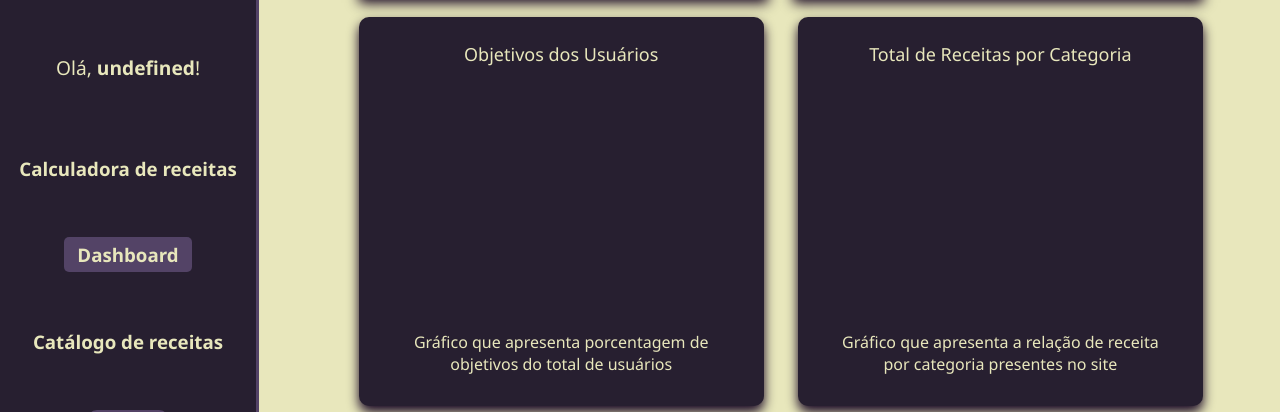
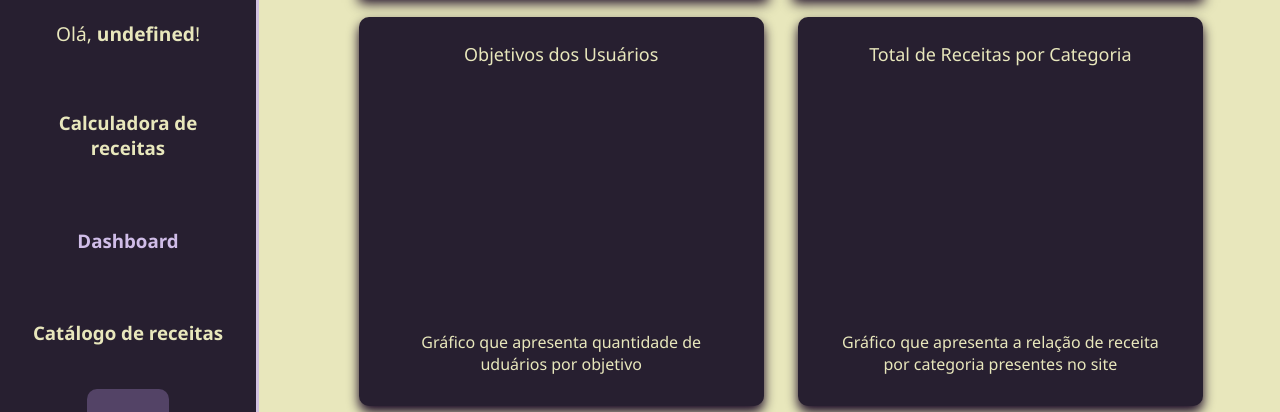
Before and after one commit to AshleyMS08/fermentando-afeto, a website: page public/dashboard/dashboard.html in a window 1280 px wide. Shown: the part 208-620 px from the top of the page. Drawn offline with nearby package versions, Linux system fonts and the light colour scheme; no server answers.

Commit message:
Adicionando BD na VM e alterando css da dashboard

```diff
--- a/public/css/dashboards.css
+++ b/public/css/dashboards.css
@@ -459,8 +459,8 @@ canvas {
   flex-direction: column;
   justify-content: space-evenly;
   align-items: center;
-  border-right: 3px solid #534366;
-  background-color: #271f30;
+  border-right: 3px solid #d1c1e0;
+  background-color: rgba(39, 31, 48, 1);
 }
 
 .dash-right {
@@ -496,14 +496,22 @@ canvas {
 }
 
 .btn-nav {
-  width: 40%;
-  color: #e8e7bc;
-  background-color: #534366;
+  width: 75%;
+  color: #d0bde8;
+  background-color: none;
   border-radius: 5px;
   text-align: center;
   padding: 2% 5%;
+  transition: transform 0.3s ease;
 }
 
+.btn-nav:hover {
+  color: #e8e7bc;
+  transform: scale(1.08);
+  cursor: pointer;
+}
+
+/*
 .btn-nav-#e8e7bc {
   width: 40%;
   background-color: #e8e7bc;
@@ -524,6 +532,8 @@ canvas {
   margin: 0;
   padding: 0;
 }
+*/
+
 
 .btn-logout {
   margin: 0;
--- a/public/dashboard/dashboard.html
+++ b/public/dashboard/dashboard.html
@@ -38,7 +38,7 @@
                 <h3>Olá, <span id="b_usuario">usuário</span>!</h3>
             </div>
 
-            <div class="btn-nav-white">
+            <div class="btn-nav">
                 <a href="./cards.html">
                     <h3>Calculadora de receitas</h3>
                 </a>
@@ -50,7 +50,7 @@
 
             </div>
 
-            <div class="btn-nav-white">
+            <div class="btn-nav">
                 <a href="./mural.html">
                     <h3>Catálogo de receitas</h3>
                 </a>
@@ -84,7 +84,7 @@
                     <div class="graph">
                         <canvas id="chartObjetivos"></canvas>
                     </div>
-                    <p class="desc-grafico">Gráfico que apresenta porcentagem de objetivos do total de usuários</p>
+                    <p class="desc-grafico">Gráfico que apresenta quantidade de uduários por objetivo</p>
                 </div>
 
                 <div class="box-grafico">
```
Also changed, not shown: public/dashboard/cards.html (+5 -2 lines), public/dashboard/edicao-aviso.html (+2 -2 lines), public/dashboard/mural.html (+2 -2 lines), public/dashboard/receita-cinnamon-login.html (+2 -2 lines), public/dashboard/receita-focaccia-login.html (+2 -2 lines), public/dashboard/receita-pao-de-la-login.html (+2 -2 lines), public/dashboard/receita-pizza-login.html (+2 -2 lines), 2 other files.
